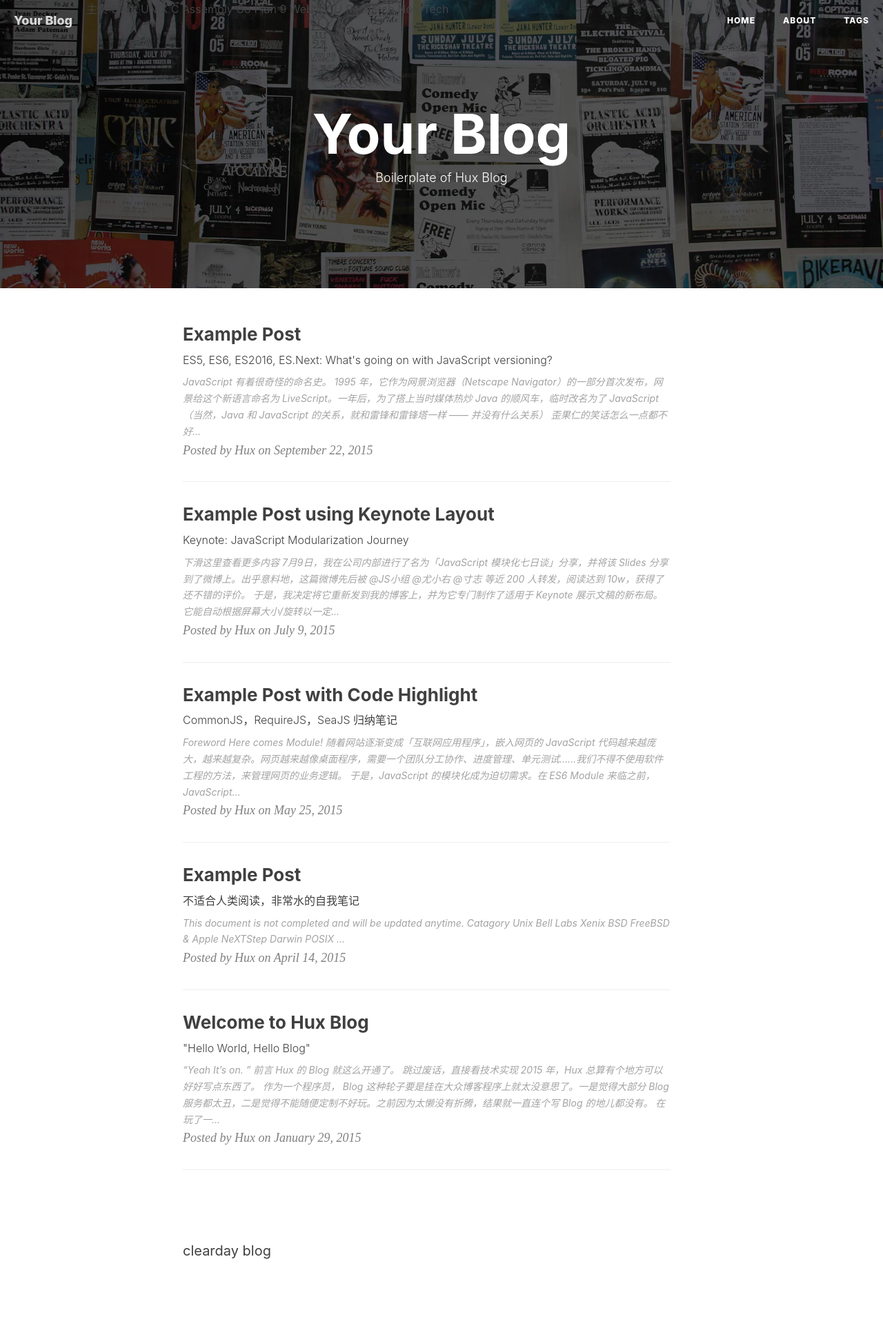
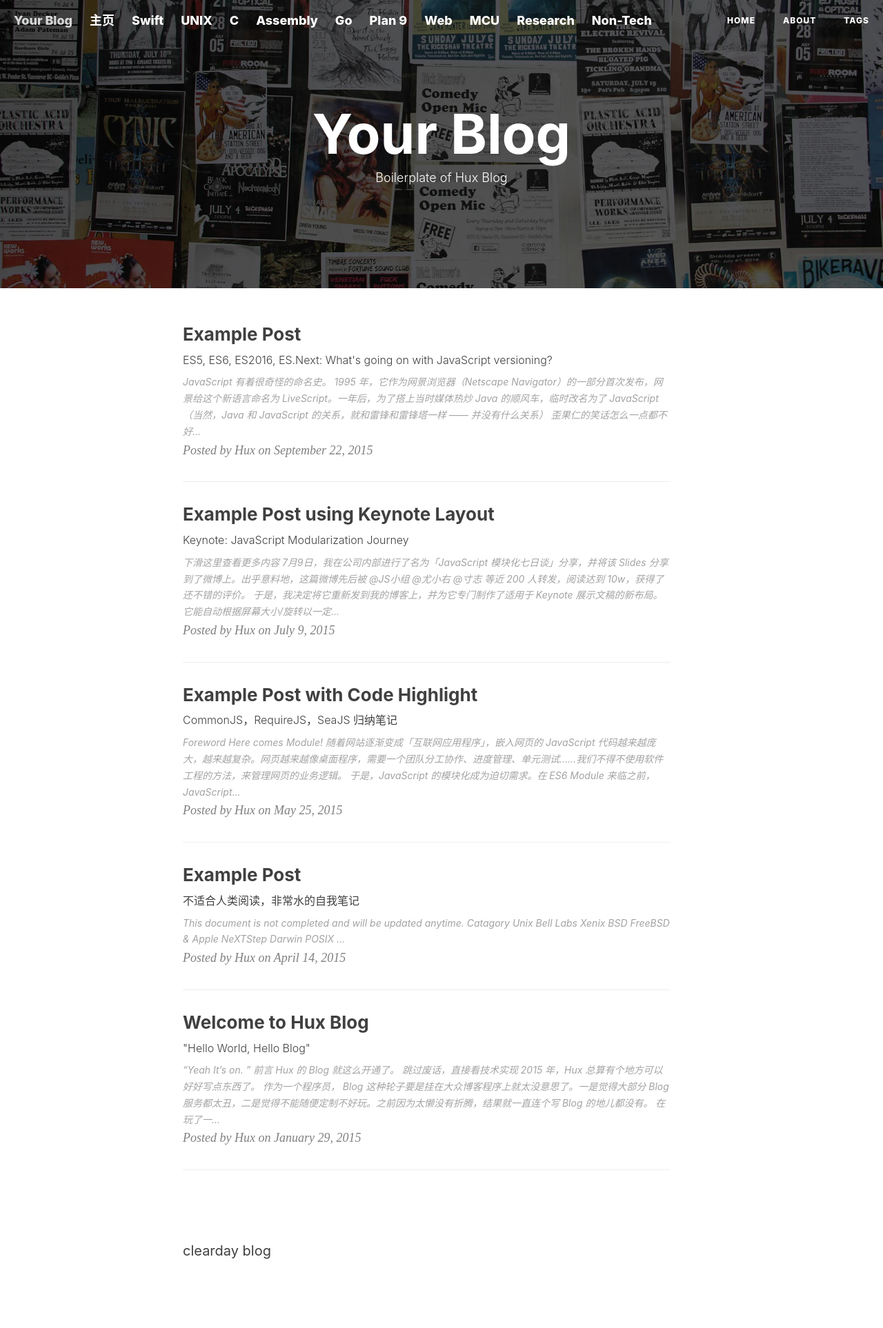
Before and after one commit to skiesclear/clearday, a Jekyll site: the page built from index.html, in a window 1280 px wide. Shown: the whole page at 69% size. Built offline with Jekyll 4.4.1, drawn with Linux system fonts in a browser that asks for light colours; nearby versions of some CDN libraries; the list of posts is cut into pages by our own code.

Commit message:
Update navigation.html

```diff
--- a/_includes/navigation.html
+++ b/_includes/navigation.html
@@ -5,7 +5,7 @@
         <div class="navbar-header">
             <a class="navbar-brand" href="{{ site.baseurl }}/">{{ site.title }}</a>
             {% for item in site.data.navigation %}
-                <a href="{{ item.link }}" class="headerItem">
+                <a href="{{ item.link }}" class="navbar-brand">
                     {{ item.name }}
                 </a>
             {% endfor %}
```
